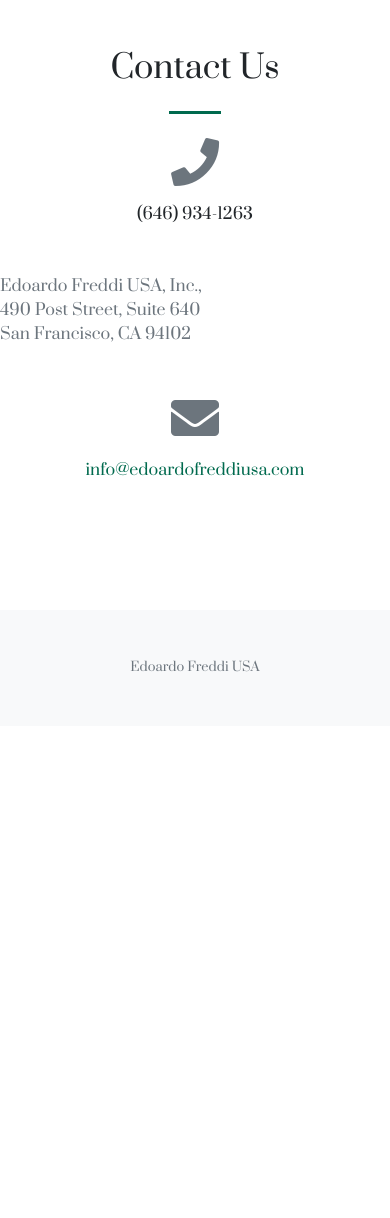
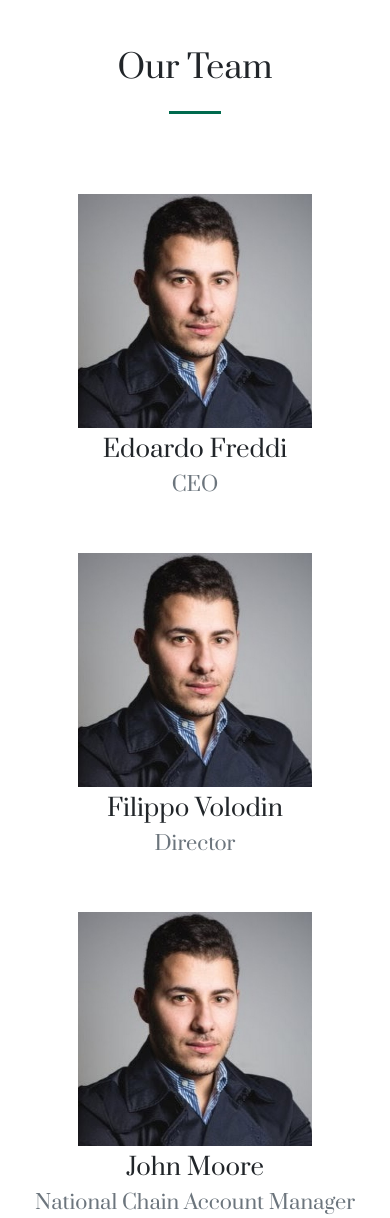
Before and after one commit to ccm36/EdoardoFreddi, a website with bundled scripts: page index.html in a window 390 px wide. Shown: the part 2420-3638 px from the top of the page. Before the commit the page ends 3146 px from the top, so only its background shows below. Built offline with nearby package versions, Linux system fonts and the light colour scheme.

Commit message:
Add Our Team section

```diff
--- a/index.html
+++ b/index.html
@@ -50,9 +50,9 @@
           <li class="nav-item">
             <a class="nav-link js-scroll-trigger" href="#wine-portfolio">Wine Portfolio</a>
           </li>
-          <!-- <li class="nav-item">
-            <a class="nav-link js-scroll-trigger" href="#portfolio">Upcoming Events</a>
-          </li> -->
+          <li class="nav-item">
+            <a class="nav-link js-scroll-trigger" href="#our-team">Our Team</a>
+          </li>
           <li class="nav-item">
             <a class="nav-link js-scroll-trigger" href="#contact">Contact</a>
           </li>
@@ -134,7 +134,6 @@
       </div>
     </div>
   </section>
-
 
   <!-- Portfolio Section
   <section id="portfolio">
@@ -230,6 +229,43 @@
     </div>
   </section>
 
+   <!-- Our Team Section -->
+  <section class="page-section" id="our-team">
+    <div class="container">
+      <h2 class="text-center mt-0">Our Team</h2>
+      <hr class="divider my-4">
+      <div class="row">
+        <div class="col-lg-4 col-sm-6 text-center">
+          <div class="mt-5">
+            <a href="">
+              <img src="img/filippoVolodin.jpg" class="sr-icons img-producer">
+            </a>
+            <h3 class="h4 mb-2">Edoardo Freddi</h3>
+            <h5 class="text-muted mb-0">CEO</h5>
+          </div>
+        </div>
+        <div class="col-lg-4 col-sm-6 text-center">
+          <div class="mt-5">
+            <a href="">
+              <img src="img/filippoVolodin.jpg" class="sr-icons img-producer">
+            </a>
+            <h3 class="h4 mb-2">Filippo Volodin</h3>
+            <h5 class="text-muted mb-0">Director</h5>
+          </div>
+        </div>
+        <div class="col-lg-4 col-sm-6 text-center">
+          <div class="mt-5">
+            <a href="">
+              <img src="img/filippoVolodin.jpg" class="sr-icons img-producer">
+            </a>
+            <h3 class="h4 mb-2">John Moore</h3>
+            <h5 class="text-muted mb-0">National Chain Account Manager</h5>
+          </div>
+        </div>
+      </div>
+    </div>
+  </section>
+
   <!-- Contact Section -->
   <section class="page-section" id="contact">
     <div class="container">
```
Also changed, not shown: img/filippoVolodin.jpg (added).
